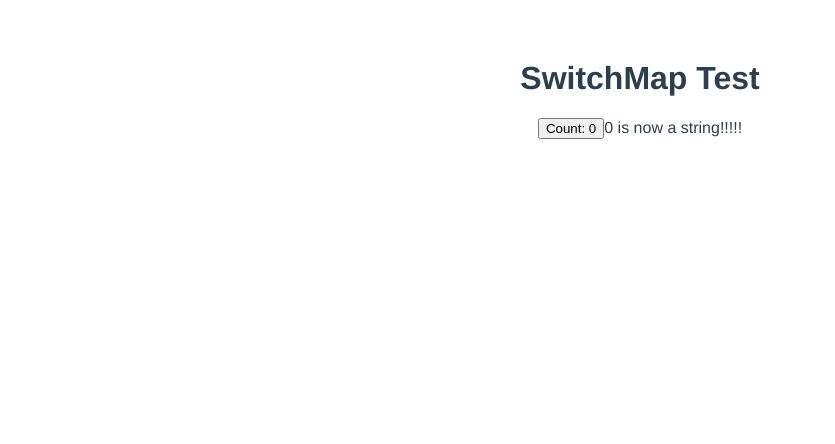
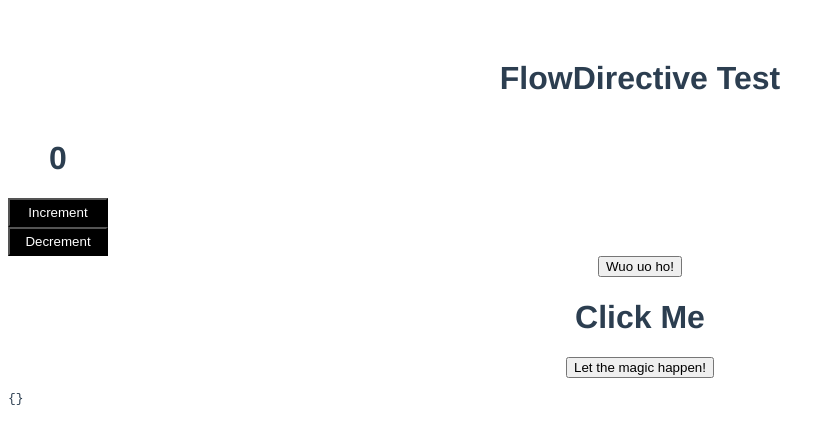
Before and after one commit to jfet97/weird-refs, a Vue app: page / in a window 1280 px wide. Shown: the top 444 px of the page, without its empty margins (0-835 px from the left). Built offline with nearby package versions, Linux system fonts and the light colour scheme.

Commit message:
flow developing

```diff
--- a/package.json
+++ b/package.json
@@ -6,10 +6,10 @@
     "build": "vite build"
   },
   "dependencies": {
-    "vue": "^3.0.0-rc.1"
+    "vue": "^3.0.0-rc.4"
   },
   "devDependencies": {
-    "vite": "^1.0.0-rc.1",
-    "@vue/compiler-sfc": "^3.0.0-rc.1"
+    "@vue/compiler-sfc": "^3.0.0-rc.4",
+    "vite": "^1.0.0-rc.3"
   }
 }
--- a/src/App.vue
+++ b/src/App.vue
@@ -1,14 +1,17 @@
 <template>
-  <SwitchMapTest />
+  <!-- <SwitchMapTest /> -->
+  <FlowDirectiveTest />
 </template>
 
 <script>
 import SwitchMapTest from './components/SwitchMap/SwitchMapTest.vue'
+import FlowDirectiveTest from './components/Flow/FlowDirectiveTest.vue'
 
 export default {
   name: 'App',
   components: {
-    SwitchMapTest
+  SwitchMapTest,
+  FlowDirectiveTest
   }
 }
 </script>
--- /dev/null
+++ b/src/components/Emitters/SimpleEmitter.vue
@@ -0,0 +1,20 @@
+<template>
+  <div>
+    <h1>{{ text }}</h1>
+    <button @click="$emit('clicka', $event)">Let the magic happen!</button>
+  </div>
+</template>
+
+
+
+<script>
+import { ref } from "vue"
+
+export default {
+    name: 'SimpleEmitter',
+    setup() {
+        const text = ref("Click Me")
+        return { text }
+    }
+}
+</script>
--- /dev/null
+++ b/src/components/Flow/FlowDirectiveTest.vue
@@ -0,0 +1,44 @@
+<template>
+  <h1>FlowDirective Test</h1>
+  <counter v-flow:click.stop="eventRef" />
+  <button v-flow:click.stop="eventRef">Wuo uo ho!</button>
+  <simple-emitter v-flow:click.stop="eventRef"/>
+  <pre style="text-align: left; white-space: pre-line;">{{ stringifyEvent(eventRef.value) }}</pre>
+</template>
+
+
+
+<script>
+import { ref } from "vue"
+import { notUnwrappableRef } from "../../util"
+import SimpleEmitter from "../Emitters/SimpleEmitter.vue"
+import Counter from "../Misc/Counter.vue"
+
+export default {
+    name: 'FlowDirectiveTest',
+    components: {
+        SimpleEmitter,
+        Counter
+    },
+    setup() {
+        const eventRef = notUnwrappableRef({})
+
+
+        function stringifyEvent(e) {
+            const obj = {};
+
+            for (let k in e) {
+                obj[k] = e[k];
+            }
+
+            return JSON.stringify(obj, (k, v) => {
+                if (v instanceof Node) return 'Node';
+                if (v instanceof Window) return 'Window';
+                return v;
+            }, 2);
+        }
+
+        return { eventRef, stringifyEvent }
+    }
+}
+</script>
--- /dev/null
+++ b/src/components/Misc/Counter.vue
@@ -0,0 +1,31 @@
+<template>
+  <div class="counter">
+    <h1>{{ count }}</h1>
+    <button @click="count = count + 1;">Increment</button>
+    <button @click="count = count - 1;">Decrement</button>
+  </div>
+</template>
+
+<script>
+export default {
+  data: function() {
+    return {
+      count: 0
+    };
+  }
+};
+</script>
+
+<style scoped>
+.counter {
+  display: flex;
+  flex-direction: column;
+  width: 100px;
+}
+
+button {
+  background-color: black;
+  color: white;
+  padding: 5px;
+}
+</style>
--- /dev/null
+++ b/src/directives/flow.js
@@ -0,0 +1,206 @@
+import { warn, isReactive } from "vue"
+
+// ----------------------------------------------------------------------------------------------------
+// map each supported modifier to the correspondent function that modify the event
+// native is supported as well, but it does not change the event itself
+const modifiersFunctions = Object.freeze({
+    stop: e => e.stopPropagation(),
+    prevent: e => e.preventDefault()
+})
+
+// return the selected modifiers functions inside an array, discarding not supported ones
+const getModifiersFunctionsArray = (modifiers) => Object.keys(modifiers).map(m => modifiersFunctions[m]).filter(x => x)
+
+const applyModifiersToEvent = (modifiersArray) => (e) => modifiersArray.forEach(m => m(e))
+// ----------------------------------------------------------------------------------------------------
+
+
+// ----------------------------------------------------------------------------------------------------
+// check if the binded value and arg are correct
+const checkValueArg = (value, arg, vnode) => {
+    if (!isReactive(value) || value.value === undefined) {
+        warn?.(
+            `Invalid ref found in v-flow directive. ${ref} should be a reactive object with a 'value' prop.`,
+            vnode.context
+        )
+
+        return -1;
+    }
+
+    if (arg === undefined) {
+        warn?.(
+            `Invalid arg found in v-flow directive. This directive must be used with an arg.`,
+            vnode.context
+        )
+        return -1;
+    }
+
+    return 0
+}
+// ----------------------------------------------------------------------------------------------------
+
+
+// ----------------------------------------------------------------------------------------------------
+// destructure a binding providing useful stuff
+const destructureBinding = ({ value: ref, arg: event, modifiers }) => ({ ref, event, modifiers })
+// ----------------------------------------------------------------------------------------------------
+
+
+// ----------------------------------------------------------------------------------------------------
+// private cleanup/update data stored for the cleanup/update phase using a unique key for identifying
+// multiple v-flow directives on the same node
+
+const hashBinding = binding => [binding.arg].concat(Object.keys(binding.modifiers)).join(':')
+
+const createPrivateBindingsHashMap = (el) => el._vflowBHM = {}
+
+const setPrivateBindingsHashMap = (el) => (binding) => (cleanupStuff) => {
+    if (el._vflowBHM === undefined) {
+        createPrivateBindingsHashMap(el)
+    }
+
+    el[hashBinding(binding)] = cleanupStuff
+}
+
+const getPrivateBindingsHashMap = (el) => (binding) => {
+    if (el._vflowBHM === undefined) {
+        return null
+    }
+
+    return el[hashBinding(binding)]
+}
+// ----------------------------------------------------------------------------------------------------
+
+
+// ----------------------------------------------------------------------------------------------------
+// create a listener
+
+const makeListener = (modifiersArray) => (ref) => (event) => {
+    applyModifiersToEvent(modifiersArray)(event)
+    ref.value = event
+}
+// ----------------------------------------------------------------------------------------------------
+
+
+// ----------------------------------------------------------------------------------------------------
+const addEventListener = function (event, listener, isNative, { el, vnode }) {
+    if (!isNative) {
+        // I'm not interested about a native event and the directive was used on a Vue component
+        // TODO
+    } else {
+        // I'm interested about a native event or the directive was used on a native element
+        el.addEventListener(event, listener)
+    }
+}
+
+const removeEventListener = function (event, listener, isNative, { el, vnode }) {
+    if (!isNative) {
+        // TODO
+    } else {
+        el.removeEventListener(event, listener)
+    }
+}
+
+const updateEventListener = function (event, prevListener, newListener, isNative, { el, vnode }) {
+    removeEventListener(event, prevListener, isNative, { el, vnode })
+    addEventListener(event, newListener, isNative, { el, vnode })
+}
+
+
+
+// ----------------------------------------------------------------------------------------------------
+
+
+// ----------------------------------------------------------------------------------------------------
+const setupFromScratch = (el, ref, event, modifiers, vnode) => {
+    // convert the selected event modifiers into the appropriate functions
+    const eventModifiersArray = getModifiersFunctionsArray(modifiers)
+
+    // setRefGetListener is makeListener partial apllied on the eventModifiersArray
+    const setRefGetListener = makeListener(eventModifiersArray)
+    const listener = setRefGetListener(ref)
+
+    // track if the directive was applied to a native element || the native modifier was used
+    const isNative = modifiers.native !== undefined || vnode.component === null
+
+    // add the listener
+    addEventListener(event, listener, isNative, { el, vnode })
+
+    const cleanupStuff = { setRefGetListener, listener, isNative }
+    return cleanupStuff
+}
+
+const mounted = (el, binding, vnode) => {
+    // binding check
+    if (checkValueArg(binding.value, binding.arg) === -1) {
+        return;
+    }
+
+    // get info from the binding object
+    const { ref, event, modifiers } = destructureBinding(binding)
+
+    console.log({ el, ref, event, modifiers, vnode })
+
+    const cleanupStuff = setupFromScratch(el, ref, event, modifiers, vnode)
+
+    // store some useful data for the cleanup/update phase using a unique key for identifying
+    // multiple v-flow directives on the same node
+    setPrivateBindingsHashMap(el)(binding)(cleanupStuff)
+}
+
+// update === the directive argument aka the ref has changed
+const updated = (el, binding, vnode) => {
+
+    // binding check
+    if (checkValueArg(binding.value, binding.arg) === -1) {
+        return;
+    }
+
+    // get info from the binding object
+    const { ref, event, modifiers } = destructureBinding(binding)
+
+    // if the previous hook completed successfully, we could retrieve some useful stuff from the binding hash map
+    const cleanupStuff = getPrivateBindingsHashMap(el)(binding)
+    let newCleanupStuff = null
+
+    if (cleanupStuff !== null) {
+        const { setRefGetListener, listener, isNative } = cleanupStuff
+
+        const newListener = setRefGetListener(ref)
+        updateEventListener(event, listener, newListener, isNative, { el, vnode })
+
+        newCleanupStuff = { ...cleanupStuff, listener: newListener }
+
+    } else {
+        // something went wrong in the previous hook, e.g. a wrong binding's argument/value
+        // we have to setup all from scratch
+
+        newCleanupStuff = setupFromScratch(el, ref, event, modifiers, vnode)
+    }
+
+    // update the useful data stored
+    setPrivateBindingsHashMap(el)(binding)(newCleanupStuff)
+}
+
+const unmounted = (el, binding, vnode) => {
+    // if the previous hooks completed successfully, we could retrieve some useful stuff from the binding hash map
+    const cleanupStuff = getPrivateBindingsHashMap(el)(binding)
+
+    if (cleanupStuff === null) {
+        // if not, nothing never happened
+        return;
+    }
+
+    const { listener, isNative } = cleanupStuff
+    const { event } = destructureBinding(binding)
+
+    removeEventListener(event, listener, isNative, { el, vnode })
+    setPrivateBindingsHashMap(el)(binding)(null)
+}
+// ----------------------------------------------------------------------------------------------------
+
+export default {
+    mounted,
+    updated,
+    unmounted
+}
--- a/src/main.js
+++ b/src/main.js
@@ -1,5 +1,10 @@
 import { createApp } from 'vue'
 import App from './App.vue'
 import './index.css'
+import flow from "./directives/flow"
 
-createApp(App).mount('#app')
+const app = createApp(App)
+
+app.directive('flow', flow)
+
+app.mount('#app')
--- /dev/null
+++ b/src/util.js
@@ -0,0 +1,5 @@
+import { reactive } from "vue"
+
+export function notUnwrappableRef(value) {
+    return reactive({ value })
+}
```
Also changed, not shown: 1 other file (tests, documents, lock files or other folders).
